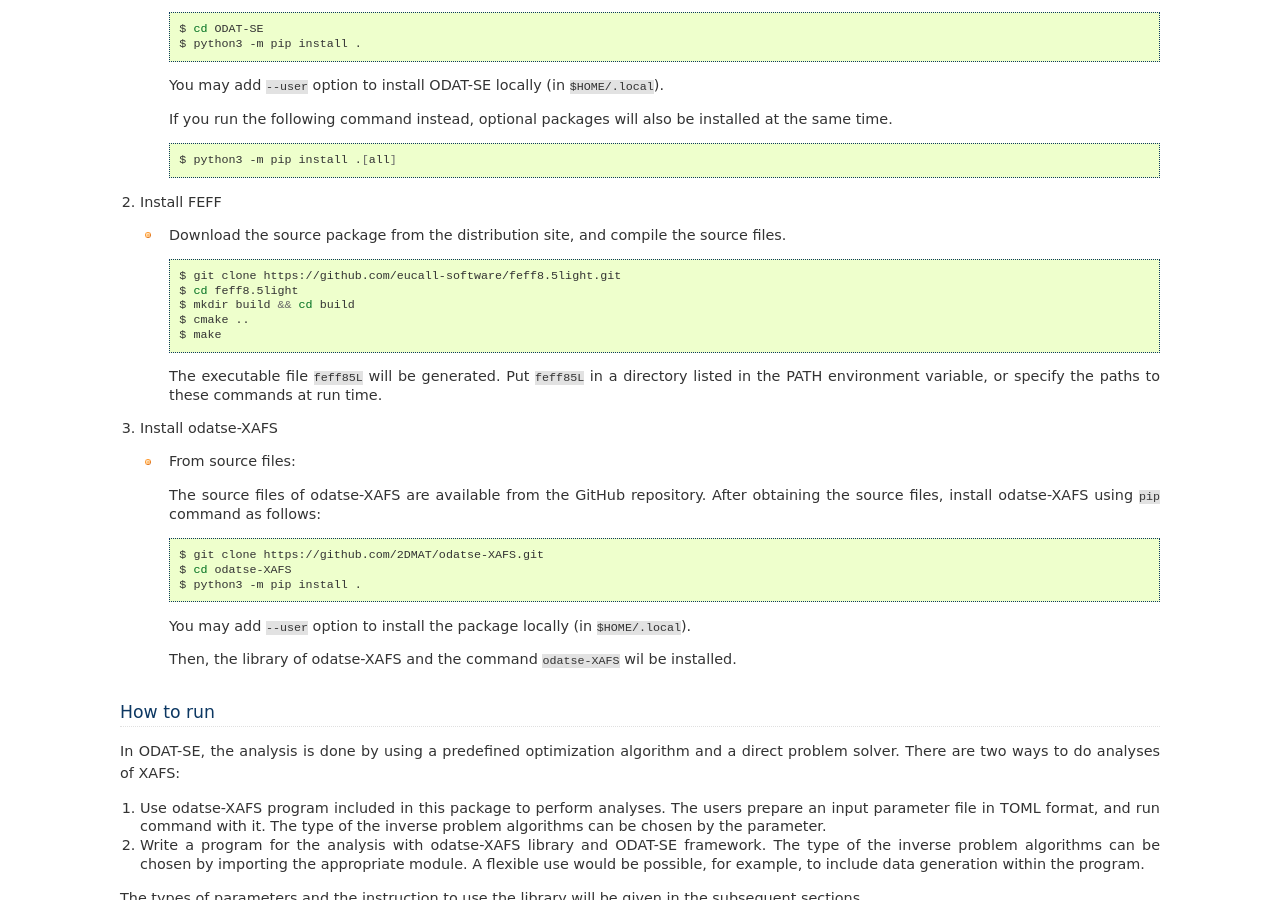
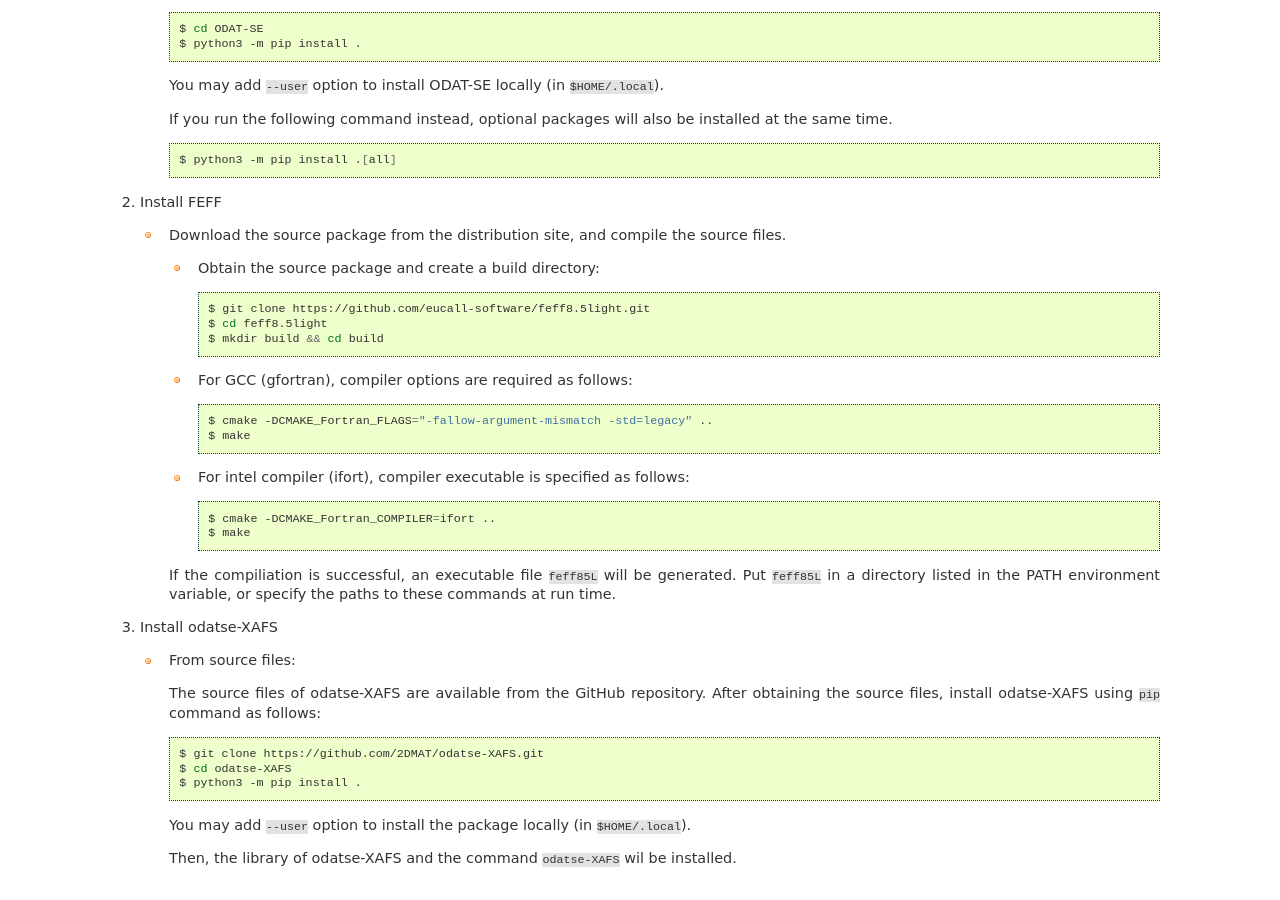
Before and after one commit to 2DMAT/odatse-XAFS, a Sphinx documentation site: the page built from doc/en/source/install.rst, in a window 1280 px wide and 900 px high, scrolled down 604 px. Built offline with Sphinx 7.4.7, drawn with Linux system fonts in a browser that asks for light colours.

Commit message:
update manual

```diff
--- a/doc/en/source/install.rst
+++ b/doc/en/source/install.rst
@@ -47,15 +47,29 @@
 
    - Download the source package from the distribution site, and compile the source files.
 
-     .. code-block:: bash
+     - Obtain the source package and create a build directory:
 
-	$ git clone https://github.com/eucall-software/feff8.5light.git
-	$ cd feff8.5light
-	$ mkdir build && cd build
-	$ cmake ..
-	$ make
+       .. code-block:: bash
 
-     The executable file ``feff85L`` will be generated.
+          $ git clone https://github.com/eucall-software/feff8.5light.git
+          $ cd feff8.5light
+          $ mkdir build && cd build
+
+     - For GCC (gfortran), compiler options are required as follows:
+
+       .. code-block:: bash
+
+          $ cmake -DCMAKE_Fortran_FLAGS="-fallow-argument-mismatch -std=legacy" ..
+          $ make
+
+     - For intel compiler (ifort), compiler executable is specified as follows:
+
+       .. code-block:: bash
+
+          $ cmake -DCMAKE_Fortran_COMPILER=ifort ..
+          $ make
+
+     If the compiliation is successful, an executable file ``feff85L`` will be generated.
      Put ``feff85L`` in a directory listed in the PATH environment variable, or specify the paths to these commands at run time.
 
 3. Install odatse-XAFS
```
Also changed, not shown: doc/ja/source/install.rst (+22 -8 lines).
